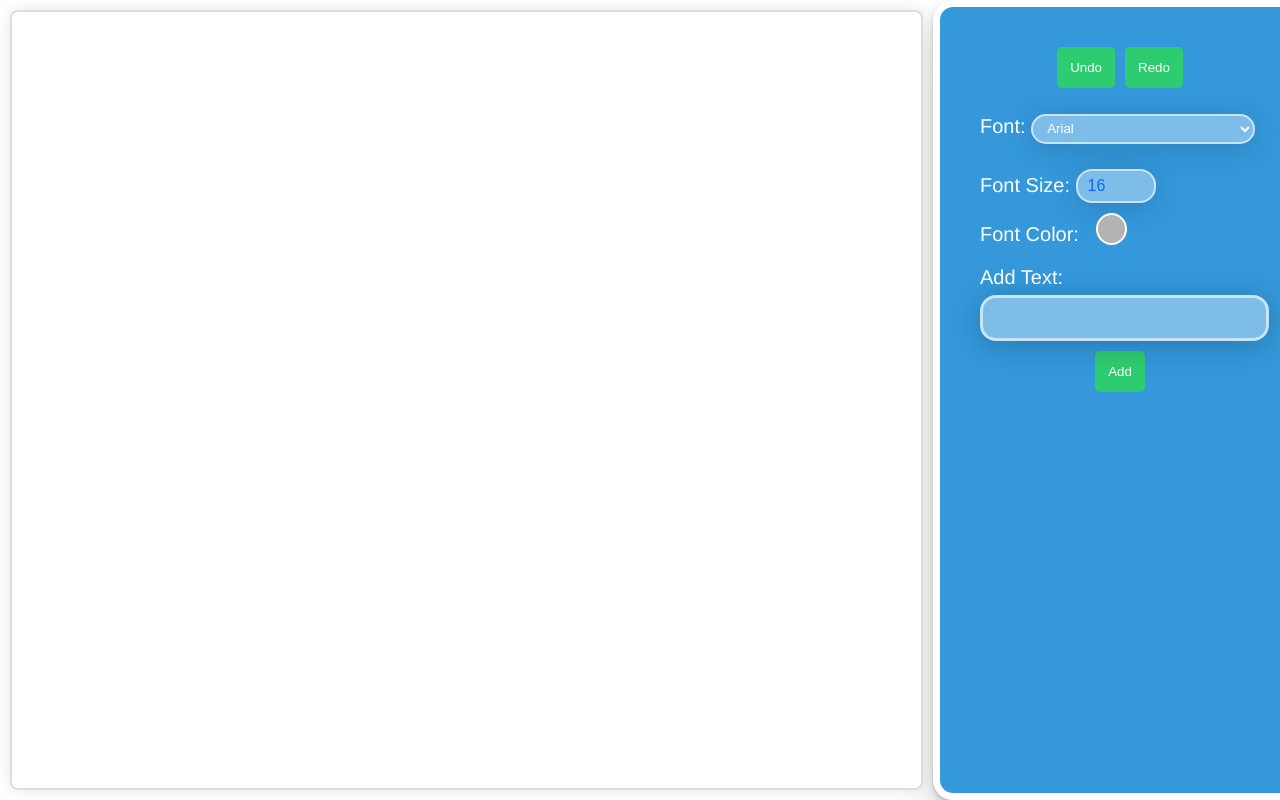
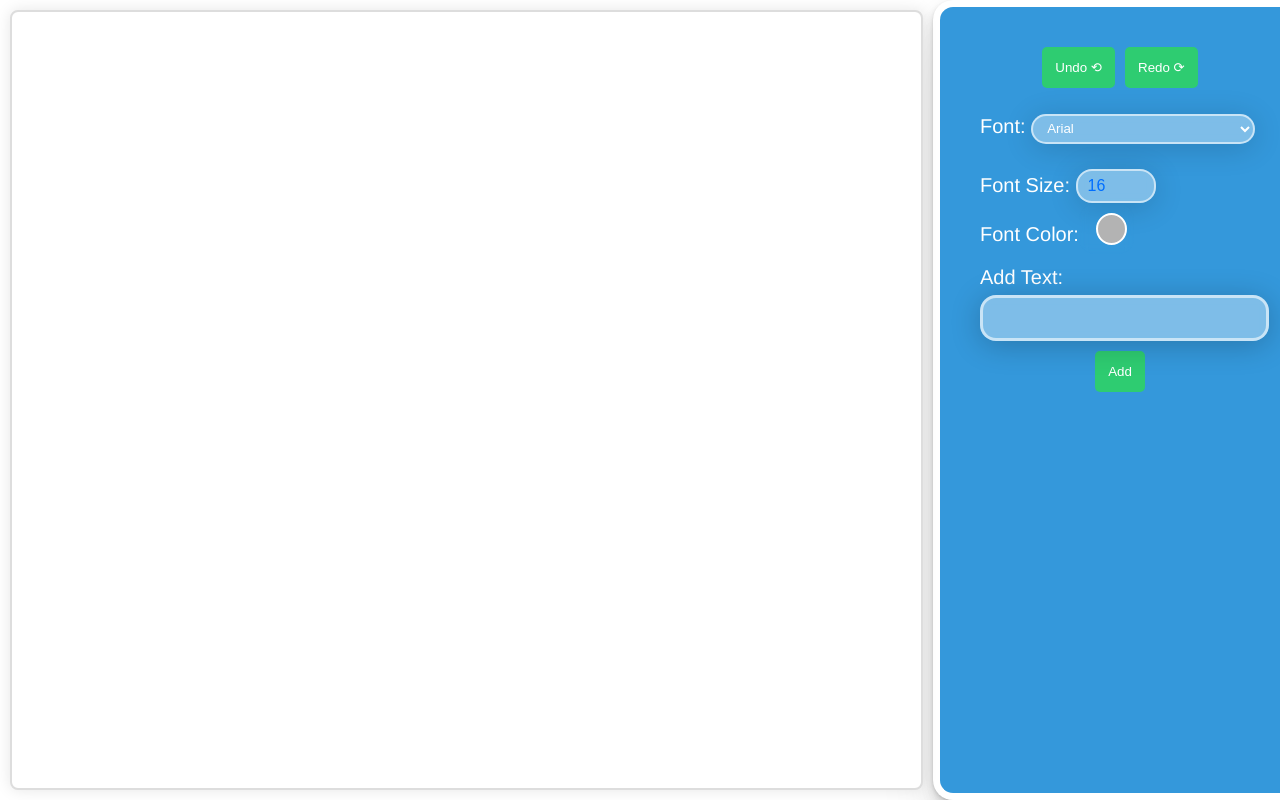
Before and after one commit to PriyoRaven/Text-Editor, a plain HTML site: page index.html in a window 1280 px wide. Drawn offline with Linux system fonts and the light colour scheme.

Commit message:
minor update
added hex symbol for undo and redo

```diff
--- a/index.html
+++ b/index.html
@@ -14,8 +14,8 @@
 
         <!-- redo and undo -->
         <div class="option unre">
-            <button class="undo" onclick="undo()">Undo</button>
-            <button class="redo" onclick="redo()">Redo</button>
+            <button class="undo" onclick="undo()">Undo &#10226;</button>
+            <button class="redo" onclick="redo()">Redo &#10227;</button>
         </div>
 
         <!-- fonts -->
```
